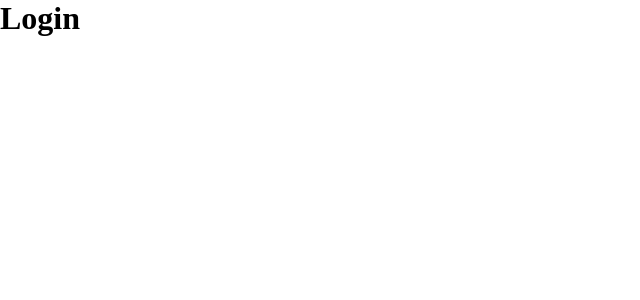
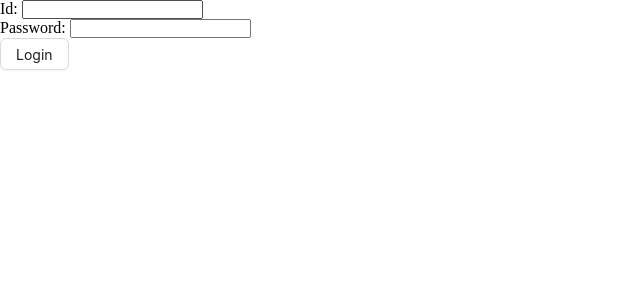
Before and after one commit to yeasinrafee/uni-project-client, a React (Vite) app: page /login in a window 1280 px wide. Shown: the top 300 px of the page, without its empty margins (0-640 px from the left). Built offline with nearby package versions, Linux system fonts and the light colour scheme.

Commit message:
Getting login data

```diff
--- a/src/pages/Login.tsx
+++ b/src/pages/Login.tsx
@@ -1,8 +1,32 @@
+import { Button } from 'antd';
+import { useForm } from 'react-hook-form';
+import { useLoginMutation } from '../redux/features/auth/authApi';
+
 const Login = () => {
+  const { register, handleSubmit } = useForm();
+  const [login, { data, error }] = useLoginMutation();
+  console.log('Data: ', data);
+  console.error(error);
+
+  const onSubmit = (data) => {
+    const userInfo = {
+      id: data.userId,
+      password: data.password,
+    };
+    login(userInfo);
+  };
   return (
-    <div>
-      <h1>Login</h1>
-    </div>
+    <form onSubmit={handleSubmit(onSubmit)}>
+      <div>
+        <label htmlFor='id'>Id: </label>
+        <input type='text' id='id' {...register('userId')} />
+      </div>
+      <div>
+        <label htmlFor='password'>Password: </label>
+        <input type='text' id='password' {...register('password')} />
+      </div>
+      <Button htmlType='submit'>Login</Button>
+    </form>
   );
 };
 
```
